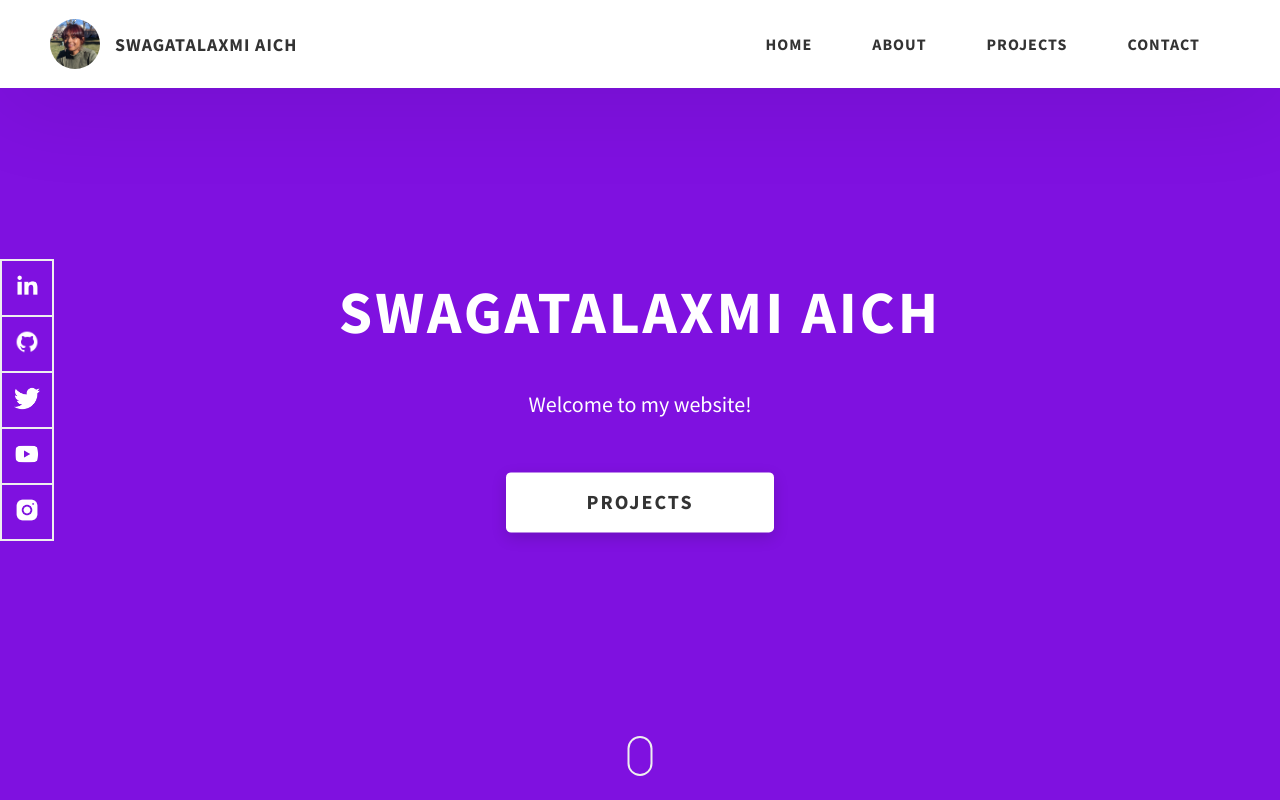
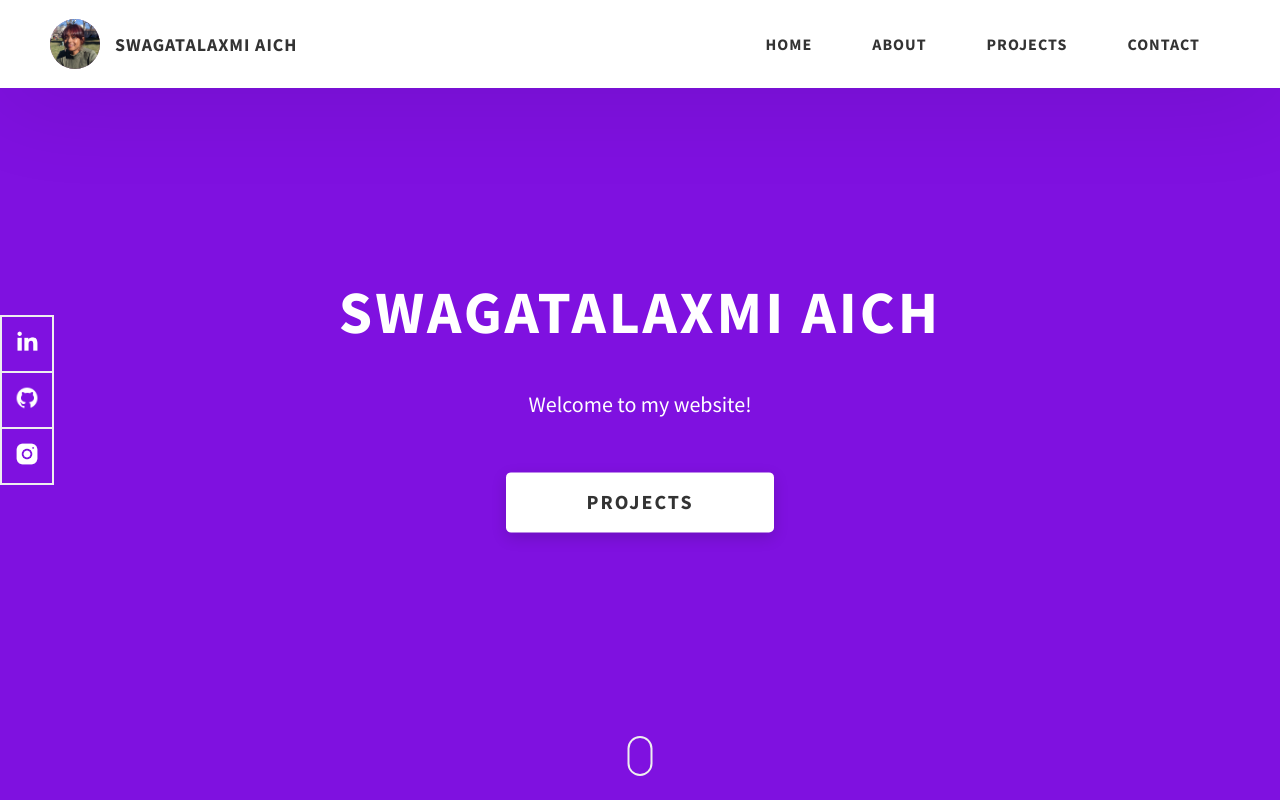
Before and after one commit to swagataLA/swagataLA.github.io, a website: page index.html in a window 1280 px wide. Shown: the top 800 px of the page. Drawn offline with Linux system fonts and the light colour scheme.

Commit message:
updating socials

```diff
--- a/index.html
+++ b/index.html
@@ -96,7 +96,7 @@
       </div>
       <div class="home-hero__socials">
         <div class="home-hero__social">
-          <a href="#" class="home-hero__social-icon-link">
+          <a href="https://www.linkedin.com/in/s-aich/" class="home-hero__social-icon-link">
             <img
               src="./assets/png/linkedin-ico.png"
               alt="icon"
@@ -105,27 +105,9 @@
           </a>
         </div>
         <div class="home-hero__social">
-          <a href="#" class="home-hero__social-icon-link">
+          <a href="https://github.com/swagataLA" class="home-hero__social-icon-link">
             <img
               src="./assets/png/github-ico.png"
-              alt="icon"
-              class="home-hero__social-icon"
-            />
-          </a>
-        </div>
-        <div class="home-hero__social">
-          <a href="#" class="home-hero__social-icon-link">
-            <img
-              src="./assets/png/twitter-ico.png"
-              alt="icon"
-              class="home-hero__social-icon"
-            />
-          </a>
-        </div>
-        <div class="home-hero__social">
-          <a href="#" class="home-hero__social-icon-link">
-            <img
-              src="./assets/png/yt-ico.png"
               alt="icon"
               class="home-hero__social-icon"
             />
```
